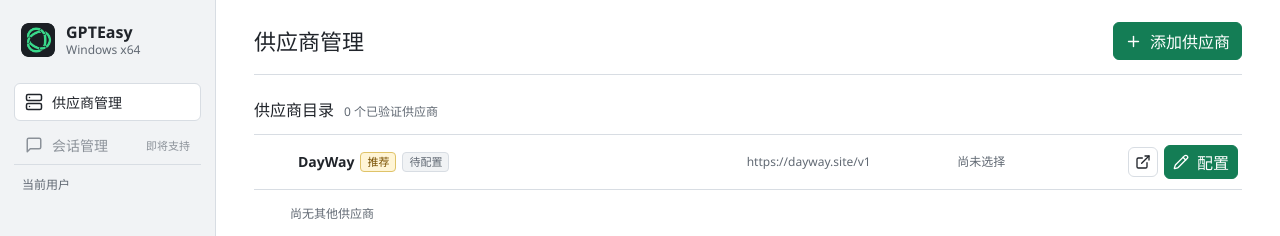
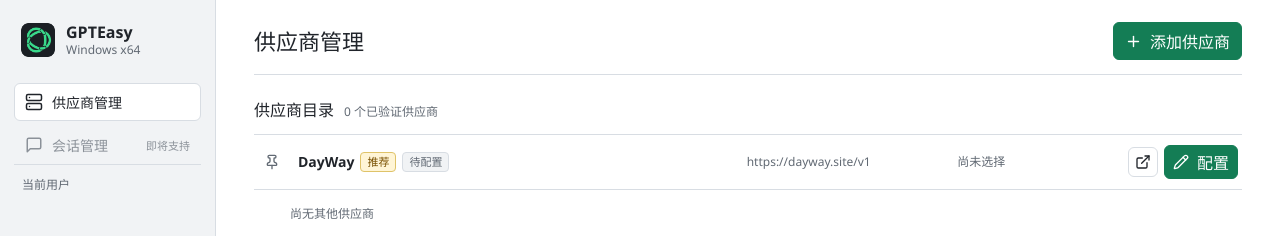
Before and after one commit to yinshaohua/GPTEasy, a React (Vite) app: page / in a window 1280 px wide. Shown: the top 236 px of the page. Built offline with nearby package versions, Linux system fonts and the light colour scheme.

Commit message:
优化托盘与推荐供应商状态展示

```diff
--- a/src/ProviderPage.tsx
+++ b/src/ProviderPage.tsx
@@ -9,6 +9,7 @@
   LoaderCircle,
   LogIn,
   Pencil,
+  Pin,
   Plus,
   RefreshCw,
   RotateCcw,
@@ -743,7 +744,14 @@
           <div className="provider-list" aria-label={providerMessages.verifiedProviders}>
             {!savedDayway && (
               <article className="provider-list-row provider-template-row">
-                <span className="provider-drag-placeholder" aria-hidden="true" />
+                <span
+                  className="provider-fixed-indicator"
+                  role="img"
+                  aria-label={providerMessages.fixedProviderAccessibleName(DAYWAY_NAME)}
+                  title={providerMessages.fixedProviderAccessibleName(DAYWAY_NAME)}
+                >
+                  <Pin size={16} aria-hidden="true" />
+                </span>
                 <div className="provider-row-summary">
                   <div className="provider-row-title">
                     <strong className="provider-row-name">{DAYWAY_NAME}</strong>
@@ -783,7 +791,14 @@
                 }}
               >
                 {provider.recommendationId === "dayway" ? (
-                  <span className="provider-drag-placeholder" aria-hidden="true" />
+                  <span
+                    className="provider-fixed-indicator"
+                    role="img"
+                    aria-label={providerMessages.fixedProviderAccessibleName(provider.name)}
+                    title={providerMessages.fixedProviderAccessibleName(provider.name)}
+                  >
+                    <Pin size={16} aria-hidden="true" />
+                  </span>
                 ) : (
                   <span className="provider-drag-handle" draggable role="img" aria-label={`拖拽排序 ${provider.name}`} title={`拖拽排序 ${provider.name}`} onDragStart={() => { draggedProviderId.current = provider.id; }} onDragEnd={() => { draggedProviderId.current = null; }}>
                     <GripVertical size={18} aria-hidden="true" />
--- a/src/global.css
+++ b/src/global.css
@@ -569,25 +569,24 @@
   font-size: 12px;
 }
 
-.provider-drag-handle {
+.provider-drag-handle,
+.provider-fixed-indicator {
   display: inline-flex;
   align-items: center;
   justify-content: center;
   width: 28px;
   height: 32px;
   padding: 0;
-  color: var(--muted-text);
+  color: var(--text-muted);
   background: transparent;
   border: 0;
+}
+
+.provider-drag-handle {
   cursor: grab;
 }
 
 .provider-drag-handle:active { cursor: grabbing; }
-
-.provider-drag-placeholder {
-  width: 28px;
-  height: 32px;
-}
 
 .provider-row-summary {
   display: grid;
--- a/src/messages.ts
+++ b/src/messages.ts
@@ -159,6 +159,7 @@
   deleteProviderAccessibleName: (name: string) => `删除 ${name}`,
   currentProviderAccessibleName: (name: string) => `${name} 当前使用`,
   switchProviderAccessibleName: (name: string) => `切换到 ${name}`,
+  fixedProviderAccessibleName: (name: string) => `${name} 固定在首位`,
   switchProvider: "切换",
   configureDayway: "配置 DayWay",
   visitDaywayWebsite: "访问官网",
```
Also changed, not shown: 2 other files (tests, documents, lock files or other folders).
